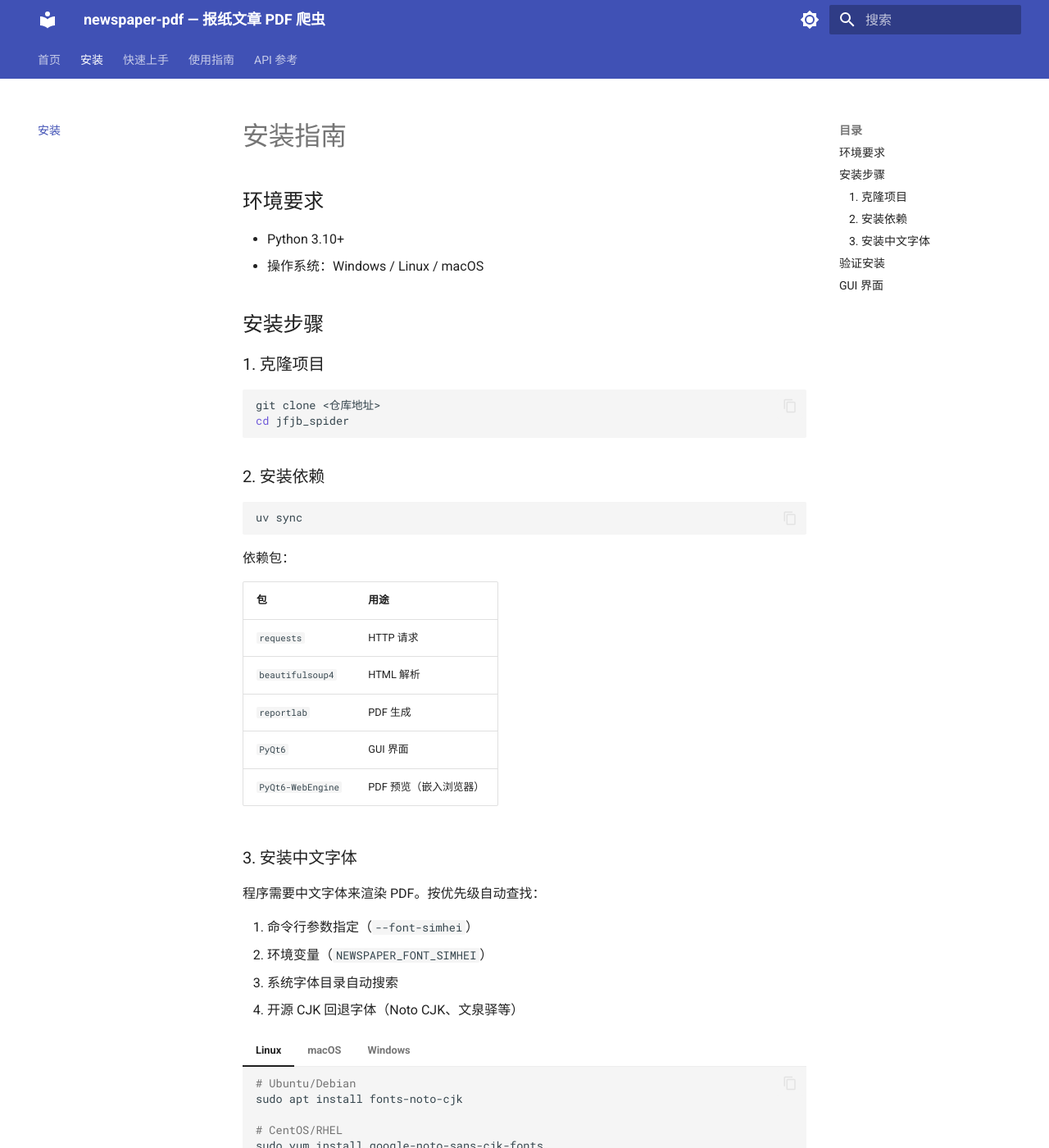
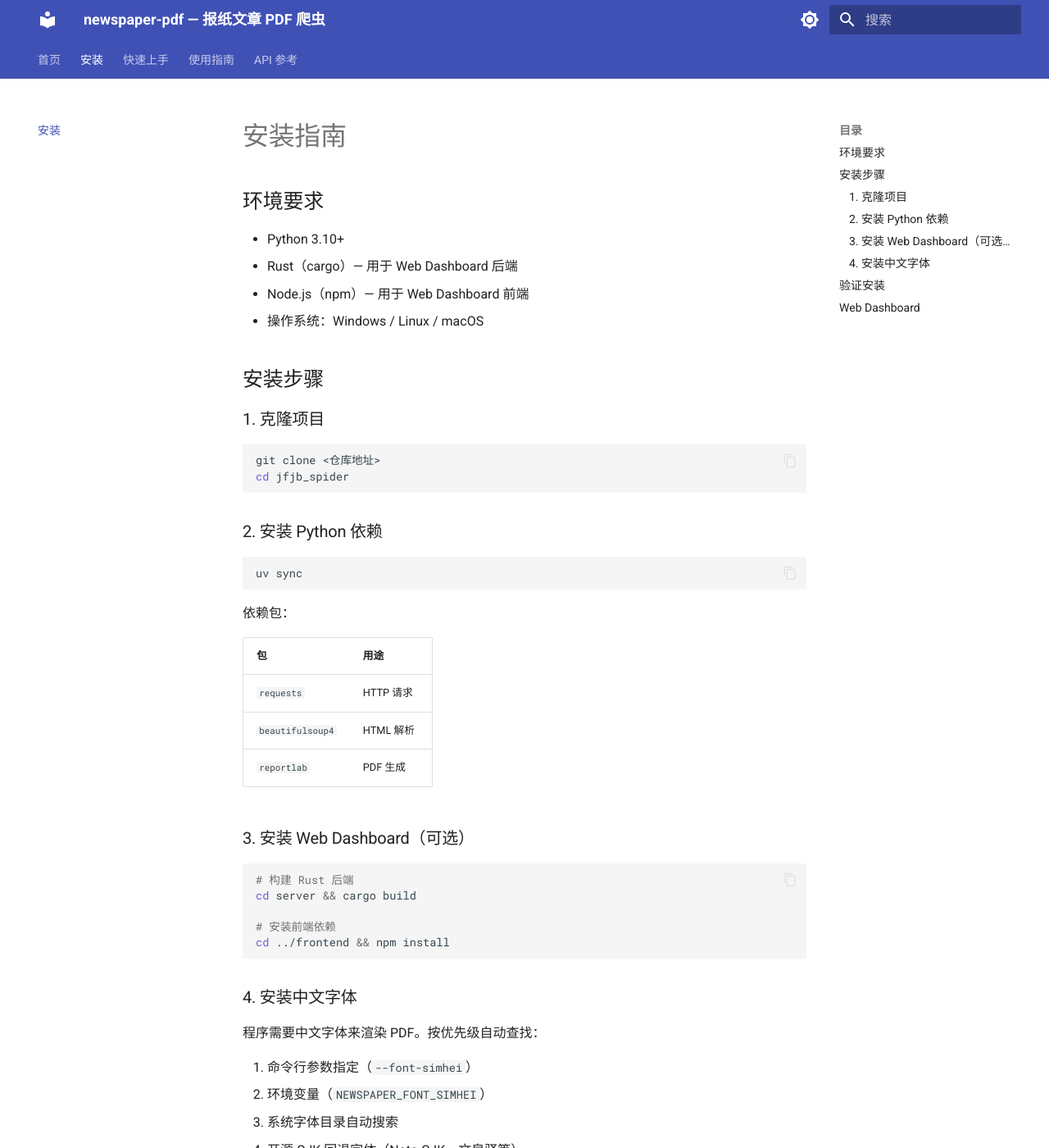
Before and after one commit to cislunarspace/jfjb_spider, an MkDocs documentation site: the page built from docs/installation.md, in a window 1280 px wide and 1400 px high. Shown: the whole window at 82% size. Built offline with MkDocs 1.6.1 and Material for MkDocs 9.7.7, drawn with Linux system fonts in a browser that asks for light colours; some of the changed text lies outside the part shown.

Commit message:
docs: 全面更新说明文档，适配 Web Dashboard
- README.md: 替换 GUI 为 Web Dashboard，更新项目结构
- docs/index.md: 更新简介和导航链接
- docs/installation.md: 移除 PyQt6 依赖，增加 Rust/Node.js 要求
- docs/quickstart.md: 替换 GUI 命令为 Web Dashboard 启动
- docs/usage/gui.md → docs/usage/web.md: 新增 Web Dashboard 使用说明

````diff
--- a/docs/installation.md
+++ b/docs/installation.md
@@ -3,6 +3,8 @@
 ## 环境要求
 
 - Python 3.10+
+- Rust（cargo）— 用于 Web Dashboard 后端
+- Node.js（npm）— 用于 Web Dashboard 前端
 - 操作系统：Windows / Linux / macOS
 
 ## 安装步骤
@@ -14,7 +16,7 @@ git clone <仓库地址>
 cd jfjb_spider
 ```
 
-### 2. 安装依赖
+### 2. 安装 Python 依赖
 
 ```bash
 uv sync
@@ -27,10 +29,18 @@ uv sync
 | `requests` | HTTP 请求 |
 | `beautifulsoup4` | HTML 解析 |
 | `reportlab` | PDF 生成 |
-| `PyQt6` | GUI 界面 |
-| `PyQt6-WebEngine` | PDF 预览（嵌入浏览器） |
 
-### 3. 安装中文字体
+### 3. 安装 Web Dashboard（可选）
+
+```bash
+# 构建 Rust 后端
+cd server && cargo build
+
+# 安装前端依赖
+cd ../frontend && npm install
+```
+
+### 4. 安装中文字体
 
 程序需要中文字体来渲染 PDF。按优先级自动查找：
 
@@ -82,14 +92,16 @@ uv run python -m newspaper_pdf.jfjb_spider --help
 
 如果看到命令行参数列表，说明安装成功。
 
-## GUI 界面
+## Web Dashboard
 
-安装完成后，可以通过图形界面操作：
+安装完成后，可以通过浏览器操作：
 
 ```bash
-uv run newspaper-pdf-ui
+# 启动后端
+cd server && cargo run
+
+# 另一个终端启动前端
+cd frontend && npm run dev
 ```
 
-GUI 提供两个面板：
-- **抓取**：选择报纸类型、日期范围、输出目录，一键抓取
-- **结果浏览**：浏览输出目录、预览 PDF 文件
+打开 http://localhost:5173 即可使用。详见 [Web Dashboard 使用说明](usage/web.md)。
````
Also changed, not shown: README.md (+23 -18 lines), docs/index.md (+7 -8 lines), docs/quickstart.md (+8 -2 lines), docs/superpowers/specs/2026-04-22-docs-update-design.md (added, +42 -0 lines), docs/usage/gui.md (deleted, +0 -32 lines), docs/usage/web.md (added, +77 -0 lines).
